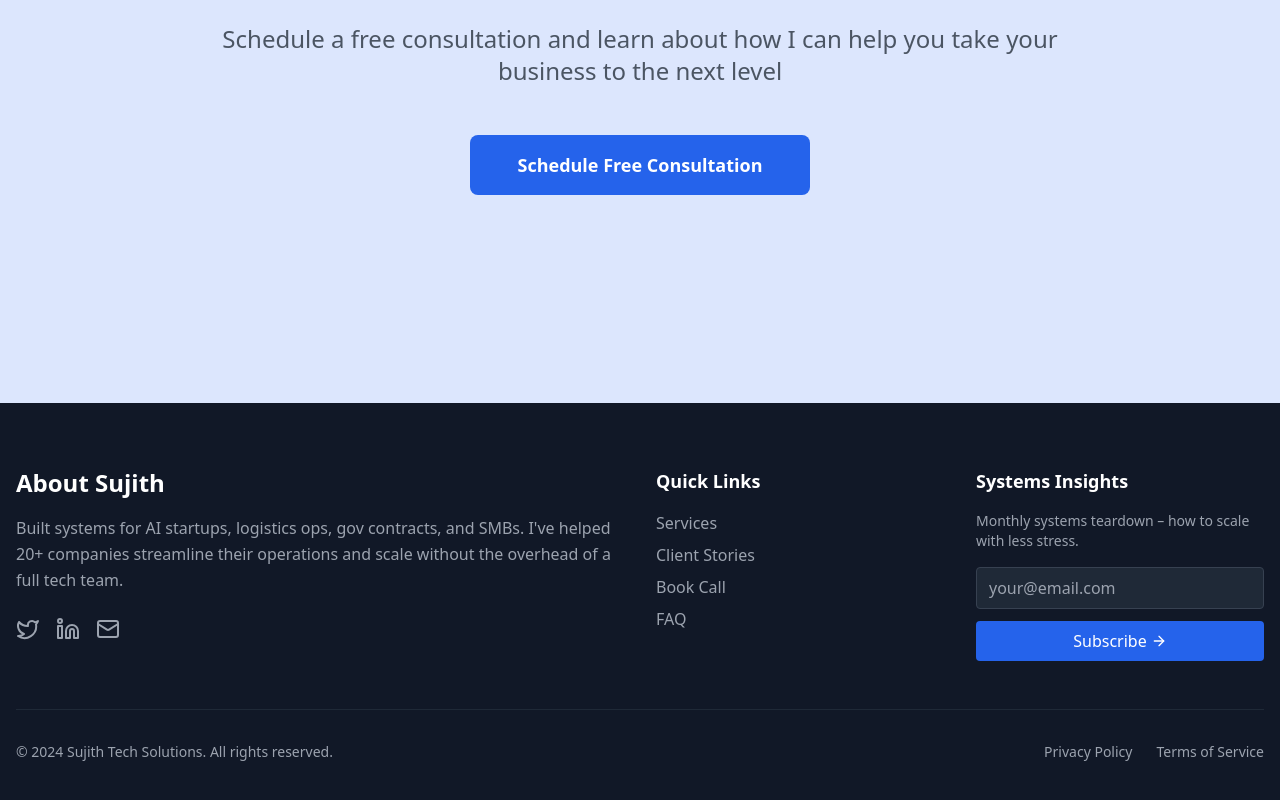
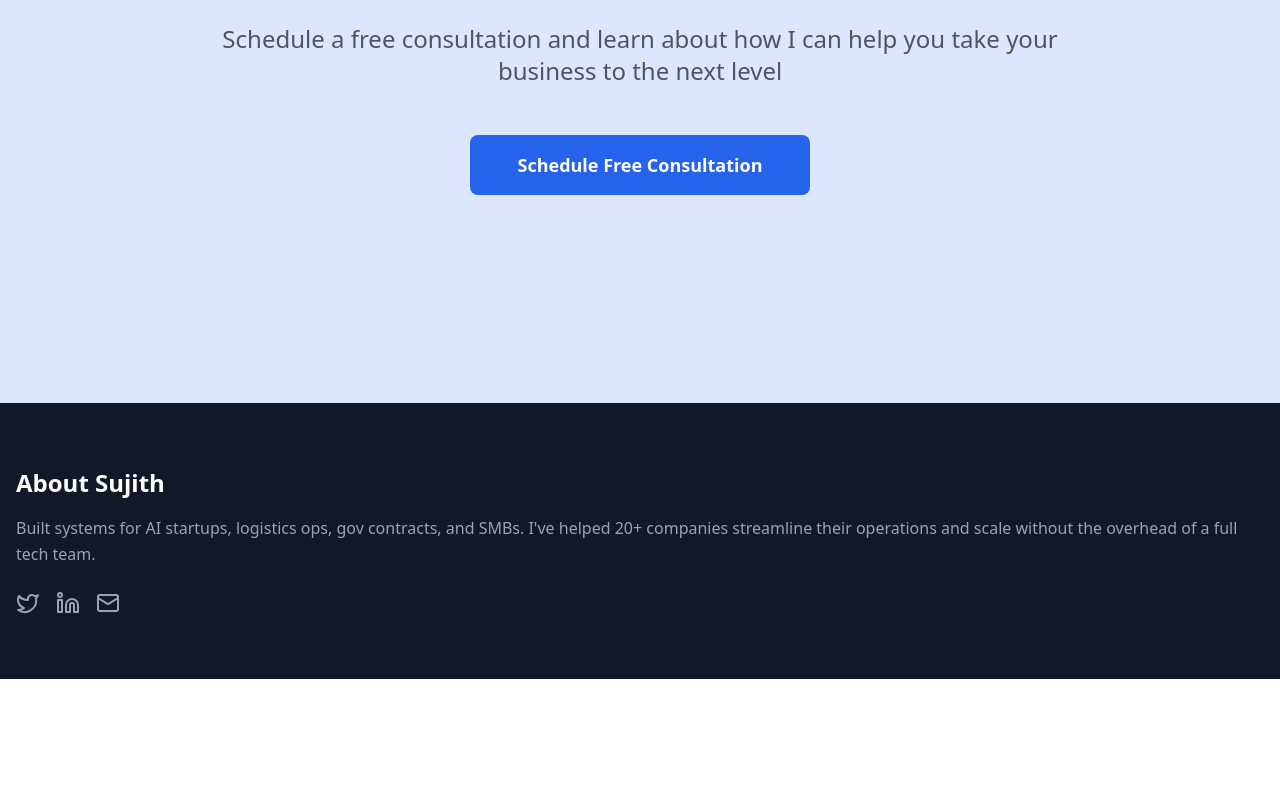
Before and after one commit to syankanaik/biz-tech-boost-us, a React (Vite) app: page / in a window 1280 px wide. Shown: the part 4067-4867 px from the top of the page. After the commit the page ends 4746 px from the top, so only its background shows below. Built offline with nearby package versions, Linux system fonts and the light colour scheme.

Commit message:
Remove footer quick links and copyright
Removed quick links, system insights, and copyright notice from the footer.

```diff
--- a/src/components/Footer.tsx
+++ b/src/components/Footer.tsx
@@ -1,14 +1,14 @@
 
 import React from 'react';
-import { Mail, Twitter, Linkedin, ArrowRight } from 'lucide-react';
+import { Mail, Twitter, Linkedin } from 'lucide-react';
 
 const Footer = () => {
   return (
     <footer className="bg-gray-900 text-white py-16">
       <div className="max-w-7xl mx-auto px-4">
-        <div className="grid md:grid-cols-2 lg:grid-cols-4 gap-8">
+        <div className="grid md:grid-cols-1 gap-8">
           {/* About Sujith */}
-          <div className="lg:col-span-2">
+          <div>
             <h3 className="text-2xl font-bold mb-4">About Sujith</h3>
             <p className="text-gray-400 mb-6 leading-relaxed">
               Built systems for AI startups, logistics ops, gov contracts, and SMBs. I've helped 20+ companies
@@ -26,50 +26,6 @@ const Footer = () => {
               </a>
             </div>
           </div>
-
-          {/* Quick Links */}
-          <div>
-            <h4 className="text-lg font-semibold mb-4">Quick Links</h4>
-            <ul className="space-y-2 text-gray-400">
-              <li><a href="#services" className="hover:text-white transition-colors">Services</a></li>
-              <li><a href="#cases" className="hover:text-white transition-colors">Client Stories</a></li>
-              <li><a href="#audit" className="hover:text-white transition-colors">Book Call</a></li>
-              <li><a href="#faq" className="hover:text-white transition-colors">FAQ</a></li>
-            </ul>
-          </div>
-
-          {/* Newsletter */}
-          <div>
-            <h4 className="text-lg font-semibold mb-4">Systems Insights</h4>
-            <p className="text-gray-400 mb-4 text-sm">
-              Monthly systems teardown – how to scale with less stress.
-            </p>
-            <form className="space-y-3">
-              <input
-                type="email"
-                placeholder="your@email.com"
-                className="w-full px-3 py-2 bg-gray-800 border border-gray-700 rounded focus:outline-none focus:ring-2 focus:ring-blue-500 text-white"
-              />
-              <button
-                type="submit"
-                className="w-full bg-blue-600 text-white px-4 py-2 rounded hover:bg-blue-700 transition-colors flex items-center justify-center"
-              >
-                Subscribe
-                <ArrowRight className="ml-1 w-4 h-4" />
-              </button>
-            </form>
-          </div>
-        </div>
-
-        {/* Bottom Bar */}
-        <div className="border-t border-gray-800 mt-12 pt-8 flex flex-col md:flex-row justify-between items-center">
-          <p className="text-gray-400 text-sm">
-            &copy; 2024 Sujith Tech Solutions. All rights reserved.
-          </p>
-          <div className="flex space-x-6 mt-4 md:mt-0">
-            <a href="/privacy" className="text-gray-400 hover:text-white text-sm transition-colors">Privacy Policy</a>
-            <a href="/terms" className="text-gray-400 hover:text-white text-sm transition-colors">Terms of Service</a>
-          </div>
         </div>
       </div>
     </footer>
```
